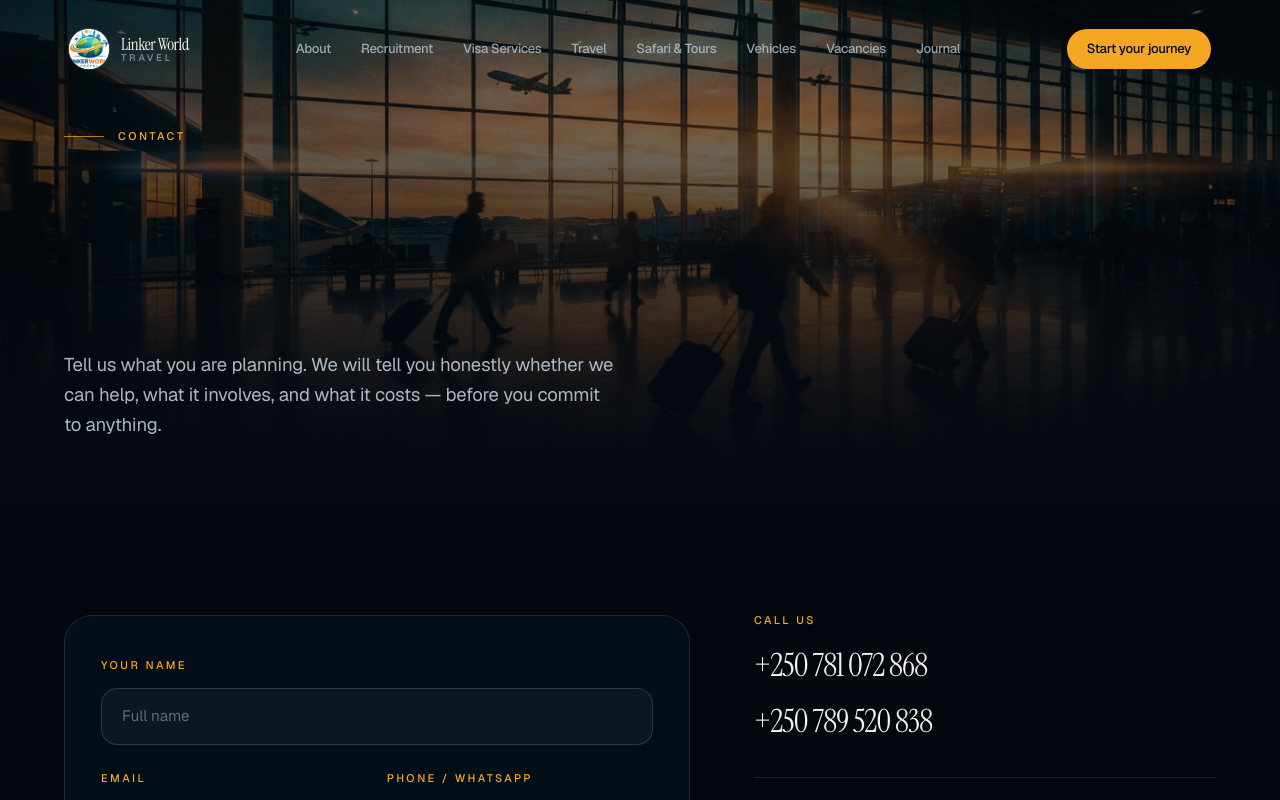
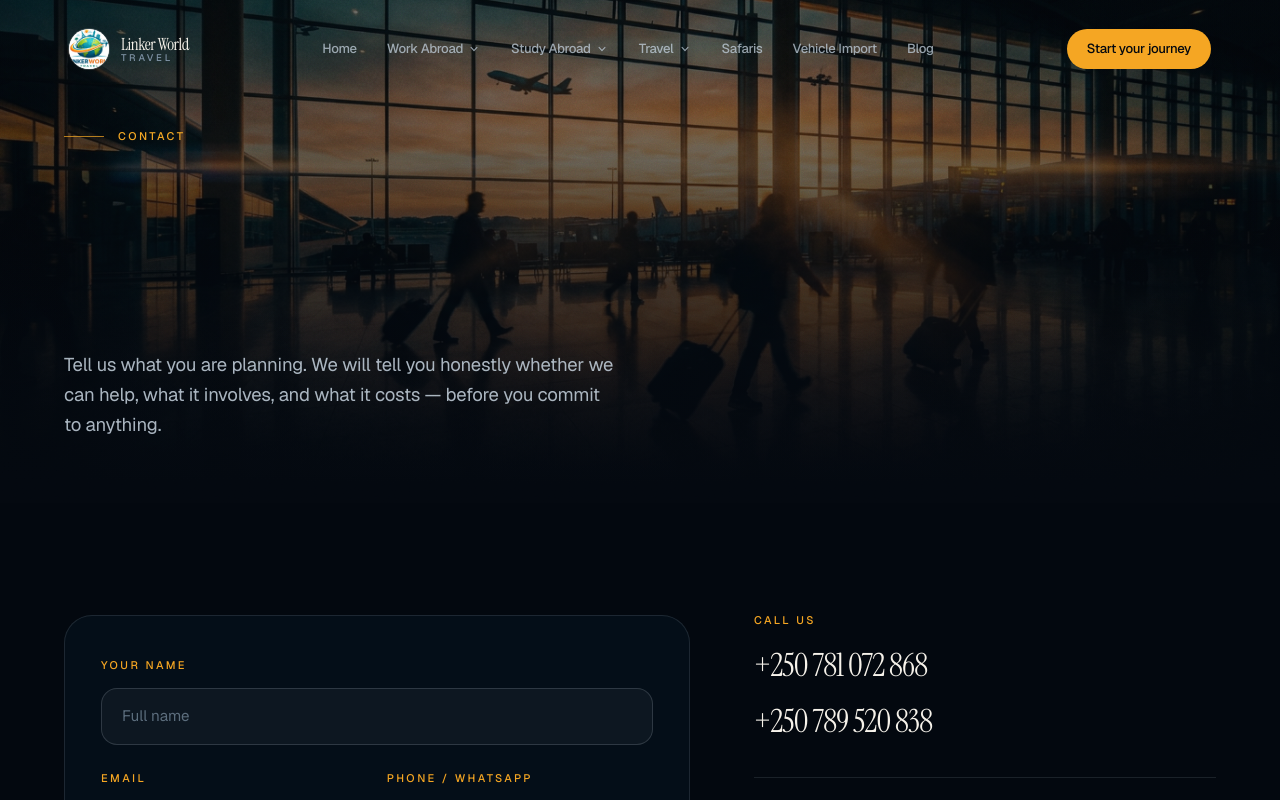
Before and after one commit to AudrinL/linker, a Next.js app: page /contact in a window 1280 px wide. Shown: the top 800 px of the page. Built offline with nearby package versions, Linux system fonts and the light colour scheme.

Commit message:
Header menu

```diff
--- a/src/components/layout/Nav.tsx
+++ b/src/components/layout/Nav.tsx
@@ -6,8 +6,127 @@ import { usePathname } from "next/navigation";
 import { useEffect, useRef, useState } from "react";
 import { gsap } from "gsap";
 import { useGSAP } from "@gsap/react";
-import { nav, site } from "@/lib/site";
+import { motion, AnimatePresence } from "framer-motion";
+import { nav, site, type NavItem } from "@/lib/site";
 import { cn, prefersReducedMotion } from "@/lib/utils";
+
+function DesktopNavItem({ item, pathname }: { item: NavItem, pathname: string }) {
+  const [isHovered, setIsHovered] = useState(false);
+  const active = pathname === item.href || item.items?.some(sub => pathname === sub.href);
+  const hasDropdown = !!item.items?.length;
+
+  return (
+    <div
+      className="relative"
+      onMouseEnter={() => setIsHovered(true)}
+      onMouseLeave={() => setIsHovered(false)}
+    >
+      <Link
+        href={item.href}
+        className={cn(
+          "relative flex items-center gap-1 rounded-full px-3.5 py-2 text-[0.82rem] font-medium tracking-tight transition-colors duration-300",
+          active ? "text-gold" : "text-mist/75 hover:text-bone",
+        )}
+      >
+        {item.label}
+        {hasDropdown && (
+          <svg className={cn("size-3.5 transition-transform duration-300", isHovered && "rotate-180")} viewBox="0 0 20 20" fill="currentColor">
+            <path fillRule="evenodd" d="M5.23 7.21a.75.75 0 011.06.02L10 11.168l3.71-3.938a.75.75 0 111.08 1.04l-4.25 4.5a.75.75 0 01-1.08 0l-4.25-4.5a.75.75 0 01.02-1.06z" clipRule="evenodd" />
+          </svg>
+        )}
+        {active && (
+          <span className="absolute inset-x-3.5 -bottom-0.5 h-px bg-gold/70" />
+        )}
+      </Link>
+
+      {hasDropdown && (
+        <AnimatePresence>
+          {isHovered && (
+            <motion.div
+              initial={{ opacity: 0, y: 10, scale: 0.95 }}
+              animate={{ opacity: 1, y: 0, scale: 1 }}
+              exit={{ opacity: 0, y: 10, scale: 0.95 }}
+              transition={{ duration: 0.2, ease: "easeOut" }}
+              className="absolute left-1/2 top-full z-[100] mt-2 w-56 -translate-x-1/2 rounded-2xl border border-mist/10 bg-abyss/85 p-2 shadow-2xl backdrop-blur-xl"
+            >
+              {item.items!.map((sub) => (
+                <Link
+                  key={sub.href}
+                  href={sub.href}
+                  className="block rounded-xl px-4 py-2.5 text-sm font-medium text-mist transition-colors hover:bg-mist/10 hover:text-bone"
+                >
+                  {sub.label}
+                </Link>
+              ))}
+            </motion.div>
+          )}
+        </AnimatePresence>
+      )}
+    </div>
+  );
+}
+
+function MobileNavItem({ item, open, pathname }: { item: NavItem, open: boolean, pathname: string }) {
+  const [expanded, setExpanded] = useState(false);
+  const hasDropdown = !!item.items?.length;
+
+  // Close the expanded accordion if the main menu closes
+  useEffect(() => {
+    if (!open) setExpanded(false);
+  }, [open]);
+
+  return (
+    <div className="flex flex-col">
+      <div className="line-mask flex items-center justify-between">
+        <Link
+          href={item.href}
+          data-menu-item
+          tabIndex={open ? 0 : -1}
+          className="block py-1.5 font-display text-[clamp(2.1rem,10vw,3.4rem)] leading-[1.02] tracking-tight text-bone transition-colors duration-300 hover:text-gold"
+        >
+          {item.label}
+        </Link>
+        {hasDropdown && (
+          <button
+            data-menu-item
+            onClick={() => setExpanded(!expanded)}
+            className="p-2 text-mist transition-colors hover:text-gold"
+            aria-label="Toggle submenu"
+          >
+            <svg className={cn("size-8 transition-transform duration-300", expanded && "rotate-180")} viewBox="0 0 20 20" fill="currentColor">
+              <path fillRule="evenodd" d="M5.23 7.21a.75.75 0 011.06.02L10 11.168l3.71-3.938a.75.75 0 111.08 1.04l-4.25 4.5a.75.75 0 01-1.08 0l-4.25-4.5a.75.75 0 01.02-1.06z" clipRule="evenodd" />
+            </svg>
+          </button>
+        )}
+      </div>
+      {hasDropdown && (
+        <AnimatePresence>
+          {expanded && (
+            <motion.div
+              initial={{ height: 0, opacity: 0 }}
+              animate={{ height: "auto", opacity: 1 }}
+              exit={{ height: 0, opacity: 0 }}
+              className="overflow-hidden"
+            >
+              <div className="flex flex-col gap-2 py-4 pl-4 border-l border-mist/20 ml-2">
+                {item.items!.map((sub) => (
+                  <Link
+                    key={sub.href}
+                    href={sub.href}
+                    tabIndex={open ? 0 : -1}
+                    className="block font-display text-2xl text-mist transition-colors hover:text-bone"
+                  >
+                    {sub.label}
+                  </Link>
+                ))}
+              </div>
+            </motion.div>
+          )}
+        </AnimatePresence>
+      )}
+    </div>
+  );
+}
 
 /**
  * Fixed navigation. Transparent over the hero, condensing into a frosted pill
@@ -107,26 +226,10 @@ export default function Nav() {
             </Link>
 
             <nav className="hidden items-center gap-0.5 lg:flex">
-              {nav.map((item) => {
-                const active = pathname === item.href;
-                return (
-                  <Link
-                    key={item.href}
-                    href={item.href}
-                    className={cn(
-                      "relative rounded-full px-3.5 py-2 text-[0.82rem] font-medium tracking-tight transition-colors duration-300",
-                      active
-                        ? "text-gold"
-                        : "text-mist/75 hover:text-bone",
-                    )}
-                  >
-                    {item.label}
-                    {active && (
-                      <span className="absolute inset-x-3.5 -bottom-0.5 h-px bg-gold/70" />
-                    )}
-                  </Link>
-                );
-              })}
+              <DesktopNavItem item={{ label: "Home", href: "/" }} pathname={pathname} />
+              {nav.map((item) => (
+                <DesktopNavItem key={item.href} item={item} pathname={pathname} />
+              ))}
             </nav>
 
             <div className="flex items-center gap-2">
@@ -170,25 +273,17 @@ export default function Nav() {
         ref={panel}
         aria-hidden={!open}
         className={cn(
-          "fixed inset-0 z-[60] flex flex-col justify-center bg-abyss/97 backdrop-blur-2xl transition-opacity duration-500 lg:hidden",
+          "fixed inset-0 z-[60] overflow-y-auto bg-abyss/97 backdrop-blur-2xl transition-opacity duration-500 lg:hidden",
           open
             ? "pointer-events-auto opacity-100"
             : "pointer-events-none opacity-0",
         )}
       >
-        <div className="shell">
+        <div className="shell flex min-h-full flex-col justify-center py-24">
           <nav className="flex flex-col gap-1">
-            {[{ label: "Home", href: "/" }, ...nav].map((item) => (
-              <span key={item.href} className="line-mask">
-                <Link
-                  href={item.href}
-                  data-menu-item
-                  tabIndex={open ? 0 : -1}
-                  className="block py-1.5 font-display text-[clamp(2.1rem,10vw,3.4rem)] leading-[1.02] tracking-tight text-bone transition-colors duration-300 hover:text-gold"
-                >
-                  {item.label}
-                </Link>
-              </span>
+            <MobileNavItem item={{ label: "Home", href: "/" }} open={open} pathname={pathname} />
+            {nav.map((item) => (
+              <MobileNavItem key={item.href} item={item} open={open} pathname={pathname} />
             ))}
           </nav>
 
--- a/src/lib/site.ts
+++ b/src/lib/site.ts
@@ -40,16 +40,46 @@ export const site = {
   ],
 } as const;
 
-export const nav = [
-  { label: "About", href: "/about" },
-  { label: "Recruitment", href: "/recruitment" },
-  { label: "Visa Services", href: "/visa-services" },
-  { label: "Travel", href: "/travel-services" },
-  { label: "Safari & Tours", href: "/safari-tours" },
-  { label: "Vehicles", href: "/vehicle-import-export" },
-  { label: "Vacancies", href: "/vacancies" },
-  { label: "Journal", href: "/blog" },
-] as const;
+export type NavItem = {
+  label: string;
+  href: string;
+  items?: { label: string; href: string }[];
+};
+
+export const nav: NavItem[] = [
+  {
+    label: "Work Abroad",
+    href: "/work-abroad",
+    items: [
+      { label: "Jobs", href: "/work-abroad/jobs" },
+      { label: "Recruitment", href: "/work-abroad/recruitment" },
+      { label: "Employer Matching", href: "/work-abroad/employer-matching" },
+      { label: "Work Permits", href: "/work-abroad/work-permits" },
+    ]
+  },
+  {
+    label: "Study Abroad",
+    href: "/study-abroad",
+    items: [
+      { label: "Universities", href: "/study-abroad/universities" },
+      { label: "Study Visa", href: "/study-abroad/study-visa" },
+      { label: "Admission Guidance", href: "/study-abroad/admission-guidance" },
+    ]
+  },
+  {
+    label: "Travel",
+    href: "/travel",
+    items: [
+      { label: "Flight Booking", href: "/travel/flight-booking" },
+      { label: "Hotels", href: "/travel/hotels" },
+      { label: "Holiday Packages", href: "/travel/holiday-packages" },
+      { label: "Visa Services", href: "/travel/visa-services" },
+    ]
+  },
+  { label: "Safaris", href: "/safari-tours" },
+  { label: "Vehicle Import", href: "/vehicle-import-export" },
+  { label: "Blog", href: "/blog" },
+];
 
 export const footerNav = [
   {
```
Also changed, not shown: 1 other file (tests, documents, lock files or other folders).
